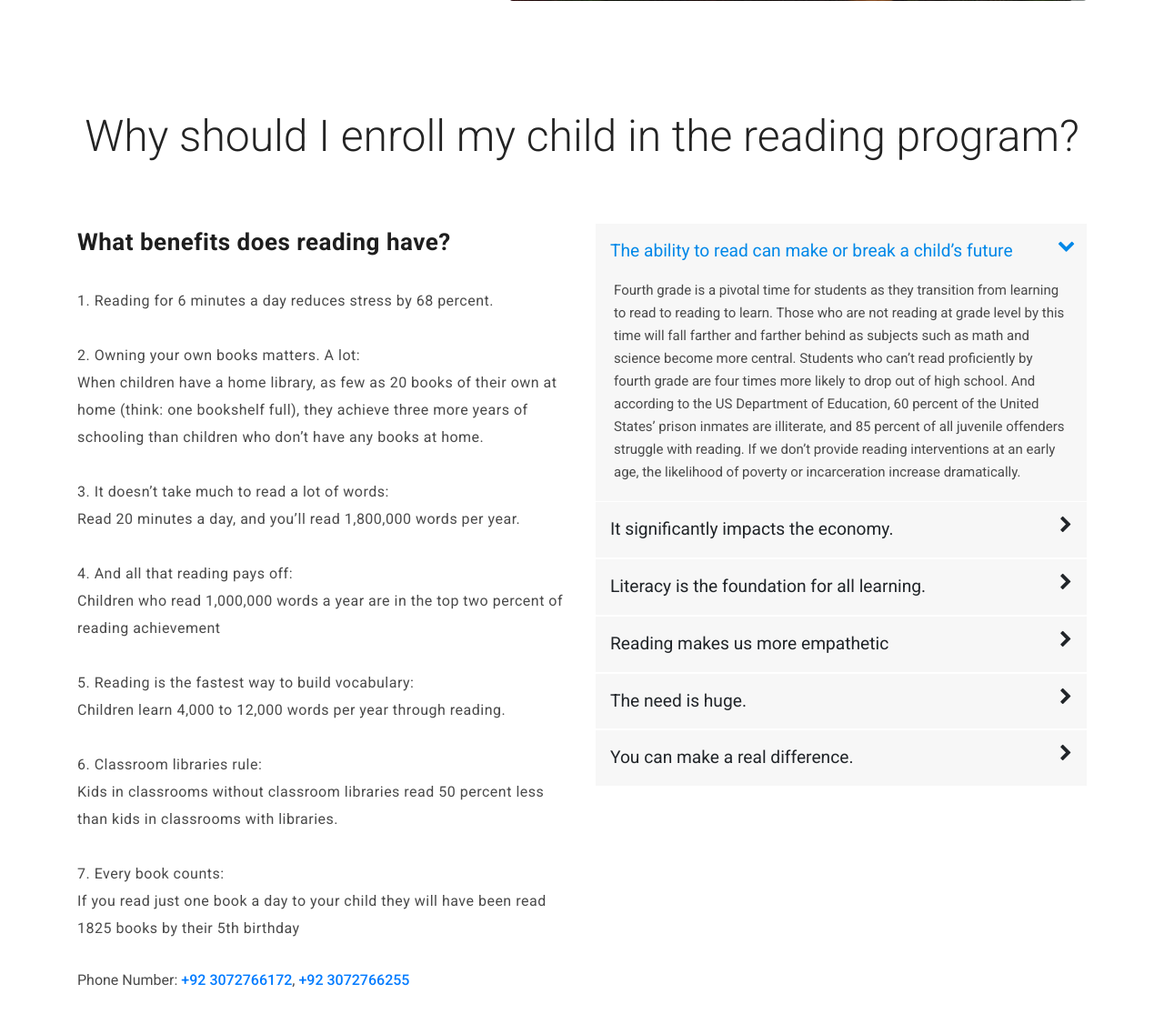
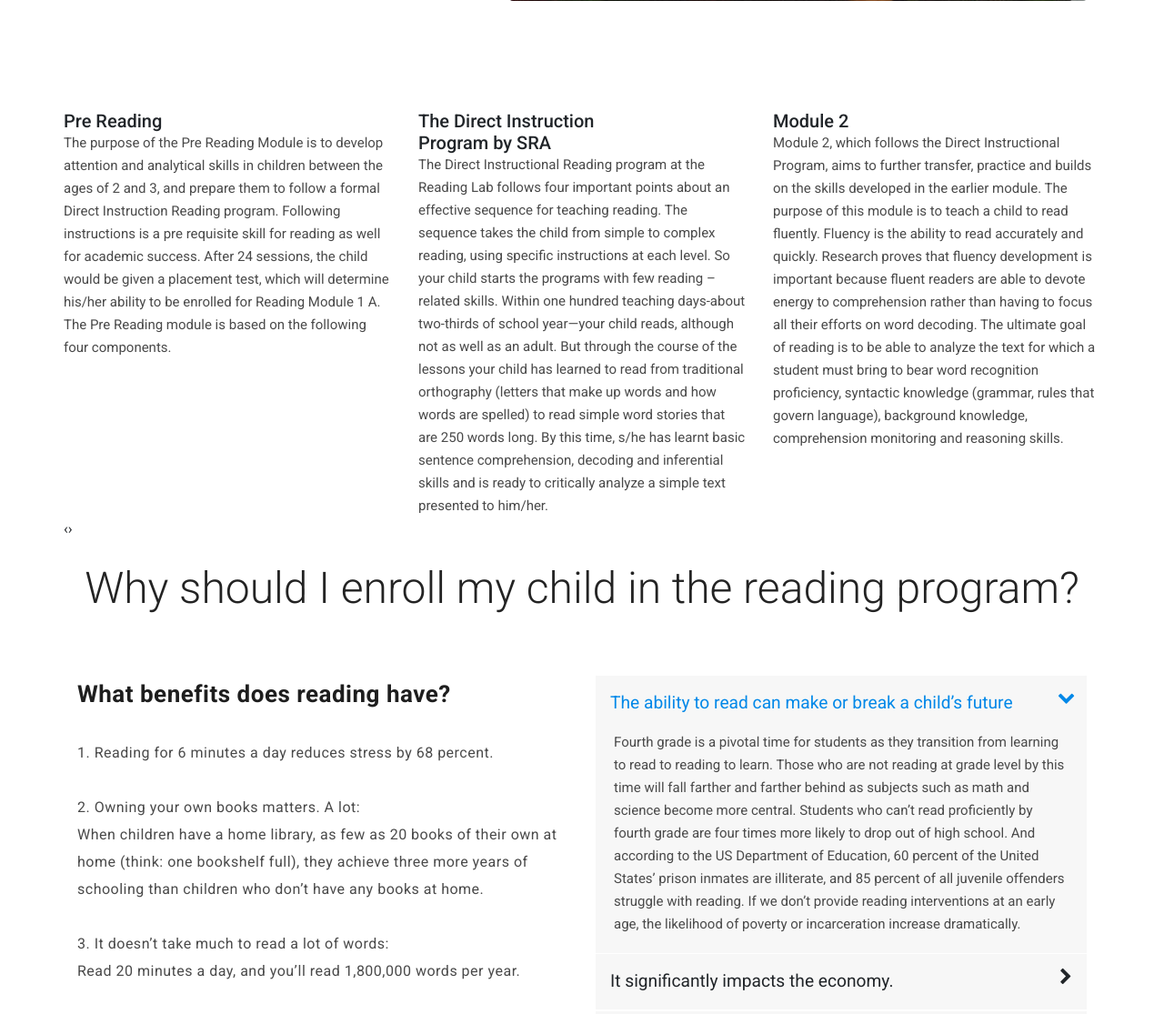
Before and after one commit to hamzanahmed/rl_site, a Django app: page / in a window 1280 px wide. Shown: the part 2417-3532 px from the top of the page at 91% size. Run offline with Django 3.2, Linux system fonts and the light colour scheme; some libraries are stand-ins or nearby versions.

Commit message:
Update home.html

```diff
--- a/website/templates/home.html
+++ b/website/templates/home.html
@@ -162,7 +162,43 @@ https://templatemo.com/tm-537-art-factory
 
 
     <!-- ***** Features Small Start ***** -->
+ <section class="section" id="services">
+        <div class="container">
+            <div class="row">
+                <div class="owl-carousel owl-theme">
+                    <div class="item service-item">
+                        <div class="icon">
 
+                        </div>
+                        <h5 class="service-title">Pre Reading</h5>
+                        <p> The purpose of the Pre Reading Module is to develop attention and analytical skills in children between the ages of 2 and 3, and prepare them to follow a formal Direct Instruction Reading program. Following instructions is a pre requisite skill for reading as well for academic success. After 24 sessions, the child would be given a placement test, which will determine his/her ability to be enrolled for Reading Module 1 A. The Pre Reading module is based on the following four components.<br><br><br><br><br><br><br><br></p>
+
+                    </div>
+                    <div class="item service-item">
+                        <div class="icon">
+                        </div>
+                        <h5 class="service-title">The Direct Instruction<br> Program by SRA</h5>
+                        <p>The Direct Instructional Reading program at the         Reading Lab follows four important points about an effective sequence for teaching reading. The sequence takes the child from simple to complex reading, using specific instructions at each level. So your child starts the programs with few reading – related skills. Within one hundred teaching days-about two-thirds of school year—your child reads, although not as well as an adult. But through the course of the lessons your child has learned to read       from traditional orthography (letters that make up words and how words are spelled) to read simple word stories that are 250 words long. By this time, s/he has learnt basic sentence comprehension, decoding and inferential skills and is ready to critically analyze a simple text presented to him/her.</p>
+
+                    </div>
+                    <div class="item service-item">
+                        <div class="icon">
+
+                        </div>
+                        <h5 class="service-title">Module 2</h5>
+                        <p>Module 2, which follows the Direct Instructional Program, aims to further transfer, practice and builds on the skills developed in the earlier module. The purpose of this module is to teach a child to read fluently. Fluency is the ability to read accurately and quickly. Research proves that fluency development is important because fluent readers are able to devote energy to comprehension rather than having to focus all their efforts on word decoding. The ultimate goal of reading is to be able to analyze the text for which a student must bring to bear word recognition proficiency, syntactic knowledge (grammar, rules that govern language), background knowledge, comprehension monitoring and reasoning skills.<br><br><br><br></p>
+
+                    </div>
+                    <div class="item service-item">
+                        <div class="icon">
+                        </div>
+                        <h5 class="service-title">Module 3</h5>
+                        <p>The primary focus of Module 3 is to increase the child's WCPM ( word correct per minute) to and help the student grasp the text and learn the rules that govern English language e.g. identifying different parts of speech and finding the root word and origin using a dictionary. Writing is an essential component of academic success. In this module, students are encouraged to write the material that they have read as they have perceived it, which is a pre requisite for creative writing in their junior school years.<br><br><br><br><br><br><br><br></p>
+                    </div>
+                </div>
+            </div>
+        </div>
+    </section>
     <!-- ***** Features Small End ***** -->
 
 
```
